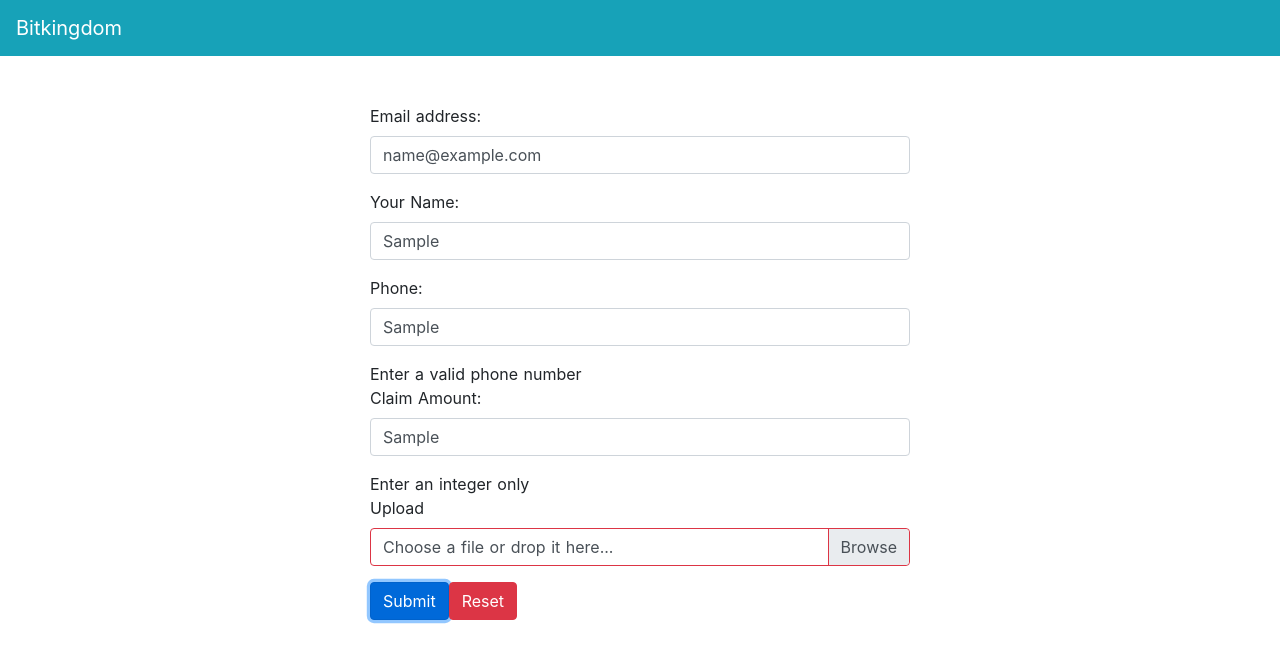
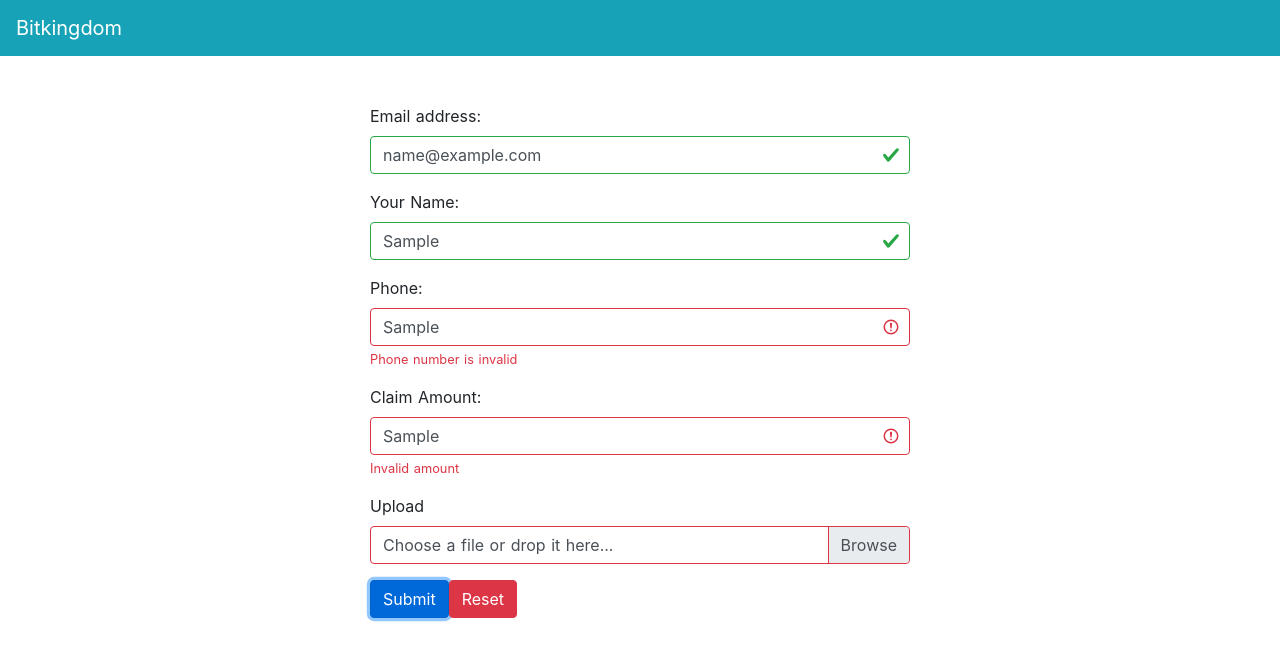
Before and after one commit to spiralvisum/bitkingdomClaim, a Nuxt app: page / in a window 1280 px wide. Both pictures are taken after typing "name@example.com", "Sample", "Sample", "Sample" into the empty fields and a click on the button "Submit". Shown: the top 662 px of the page. Built offline with nearby package versions, Linux system fonts and the light colour scheme.

Commit message:
much better form validation styling and functionality

```diff
--- a/pages/index.vue
+++ b/pages/index.vue
@@ -19,10 +19,12 @@
                 type="email"
                 required
                 placeholder="Enter email"
+                :state="validateState('email')"
               ></b-form-input>
+              <b-form-invalid-feedback>
+                Email address is invalid
+              </b-form-invalid-feedback>
             </b-form-group>
-            <div class="error" v-if="!$v.form.email.email">That's not a valid email</div>
-
             <b-form-group id="input-group-2" label="Your Name:" label-for="input-2">
               <b-form-input
                 id="input-2"
@@ -31,9 +33,12 @@
                 name="name"
                 required
                 placeholder="Enter name"
+                :state="validateState('name')"
               ></b-form-input>
+              <b-form-invalid-feedback>
+                Your nbame must be at least 3 characters
+              </b-form-invalid-feedback>
             </b-form-group>
-            <div class="error" v-if="!$v.form.name.minLength">Your name must be at least 2 characters</div>
 
             <b-form-group id="input-group-3" label="Phone:" label-for="input-3">
               <b-form-input
@@ -42,9 +47,12 @@
                 required
                 lazy
                 placeholder="Enter Phone Number"
+                :state="validateState('phone')"
               ></b-form-input>
+              <b-form-invalid-feedback>
+                Phone number is invalid
+              </b-form-invalid-feedback>
             </b-form-group>
-            <div class="error" v-if="!$v.form.phone.phoneValid">Enter a valid phone number</div>
 
             <b-form-group id="input-group-4" label="Claim Amount:" label-for="input-4">
               <b-form-input
@@ -52,9 +60,13 @@
                 v-model="$v.form.amount.$model"
                 required
                 placeholder="Enter Amount"
+                :state="validateState('amount')"
               ></b-form-input>
+              <b-form-invalid-feedback>
+                Invalid amount
+              </b-form-invalid-feedback>
             </b-form-group>
-            <div class="error" v-if="!$v.form.amount.integer">Enter an integer only</div>
+
             <!-- Styled -->
             <b-form-group id="input-group-5" label="Upload" label-for="input-5">
             <b-form-file
@@ -121,6 +133,10 @@
         evt.preventDefault()
         alert(JSON.stringify(this.form))
       },
+      validateState(name) {
+        const { $dirty, $error } = this.$v.form[name];
+        return $dirty ? !$error : null;
+      },
       onReset(evt) {
         evt.preventDefault()
         // Reset our form values
```
